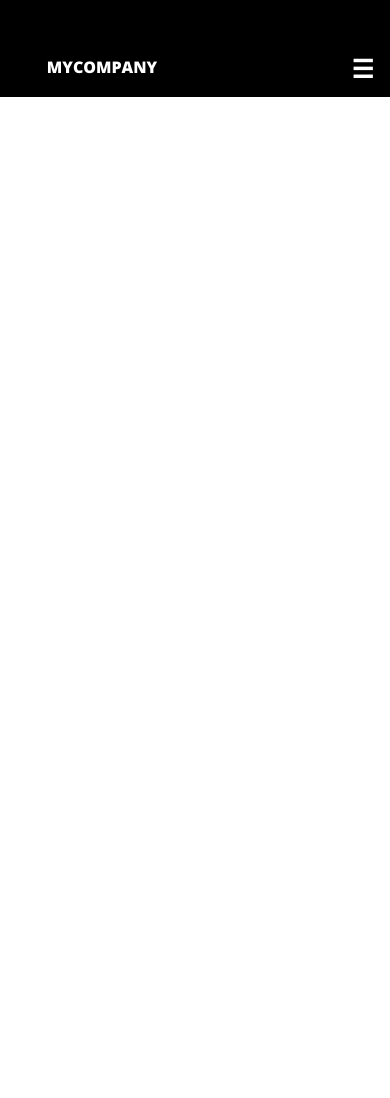
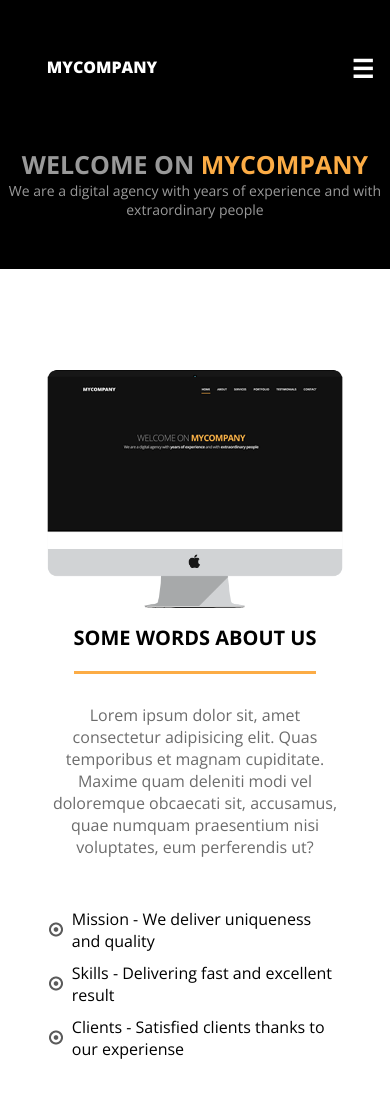
Before and after one commit to Almaz3003/site_layout_1, a plain HTML site: page index.html in a window 390 px wide. Before the commit the page ends 844 px from the top, so only its background shows below. Drawn offline with nearby package versions, Linux system fonts and the light colour scheme.

Commit message:
Added HOME and ABOUT blocks with styles

```diff
--- a/index.html
+++ b/index.html
@@ -25,7 +25,30 @@
             </div>
         </nav>
     </header>
-
+    <main>
+        <div class="main__welcome">
+            <h1>WELCOME ON <span class="mycompany">MYCOMPANY</span></h1>
+            <p>We are a digital agency with years of experience and with extraordinary people</p>
+        </div>
+        <div class="wrapper">
+            <div class="main__about">
+                <div class="about__left">
+                    <img class="mw-100" src="img/mac.png" alt="mac">
+                </div>
+                <div class="about__right">
+                    <h1>SOME WORDS ABOUT US</h1>
+                    <p>Lorem ipsum dolor sit, amet consectetur adipisicing elit. Quas temporibus et magnam cupiditate.
+                    Maxime quam deleniti modi vel doloremque obcaecati sit, accusamus,
+                    quae numquam praesentium nisi voluptates, eum perferendis ut?</p>
+                    <ul>
+                        <li>Mission - We deliver uniqueness and quality</li>
+                        <li>Skills - Delivering fast and excellent result</li>
+                        <li>Clients - Satisfied clients thanks to our experiense</li>
+                    </ul>
+                </div>
+            </div>
+        </div>
+    </main>
 
 
     <script src="script.js"></script>
--- a/style.css
+++ b/style.css
@@ -52,6 +52,67 @@ nav {
   display: none;
 }
 
+main {
+  display: flex;
+  flex-direction: column;
+  width: 100%;
+}
+
+main .main__welcome {
+  background: #000;
+  text-align: center;
+  padding: 200px 0 410px 0;
+}
+
+main .main__welcome p {
+  color: #999999;
+  font-size: 20xp;
+}
+
+main .main__welcome h1 {
+  color: #999999;
+  font-size: 44px;
+}
+
+.mycompany {
+  color: #fcac45;
+}
+
+.wrapper {
+  width: 76%;
+  margin: 0 auto;
+}
+
+main .main__about {
+  display: flex;
+  padding: 100px 0 100px 0;
+}
+
+.about__right {
+  margin-left: 175px;
+}
+
+.about__right h1 {
+  display: inline-block;
+  border-bottom: 3px solid #fcac45;
+  padding-bottom: 20px;
+}
+
+.about__right p {
+  margin: 30px 0 50px 0;
+  color: #6c6c6c;
+}
+
+.about__right li {
+  background: url(img/mark.png) 0px no-repeat;
+  padding-left: 25px;
+  margin-top: 10px;
+}
+
+.mw-100 {
+  min-width: 100%;
+}
+
 @media screen and (max-width: 1200px) {
   nav {
     margin-left: 20%;
@@ -96,4 +157,32 @@ nav {
     display: block;
     text-align: left;
   }
+
+  /*********/
+  main .main__welcome {
+    padding: 50px 0 50px 0;
+  }
+  main .main__welcome p {
+    font-size: 14px;
+  }
+  main .main__welcome h1 {
+    font-size: 25px;
+  }
+  .mw-100 {
+    max-width: 100%;
+  }
+  .main__about {
+    flex-direction: column;
+  }
+  .about__right {
+    text-align: center;
+    margin-left: 0;
+  }
+  .about__right li {
+    text-align: left;
+  }
+  .about__right h1 {
+    margin-top: 10px;
+    font-size: 20px;
+  }
 }
```
Also changed, not shown: img/mac.png (added), img/mark.png (added).
